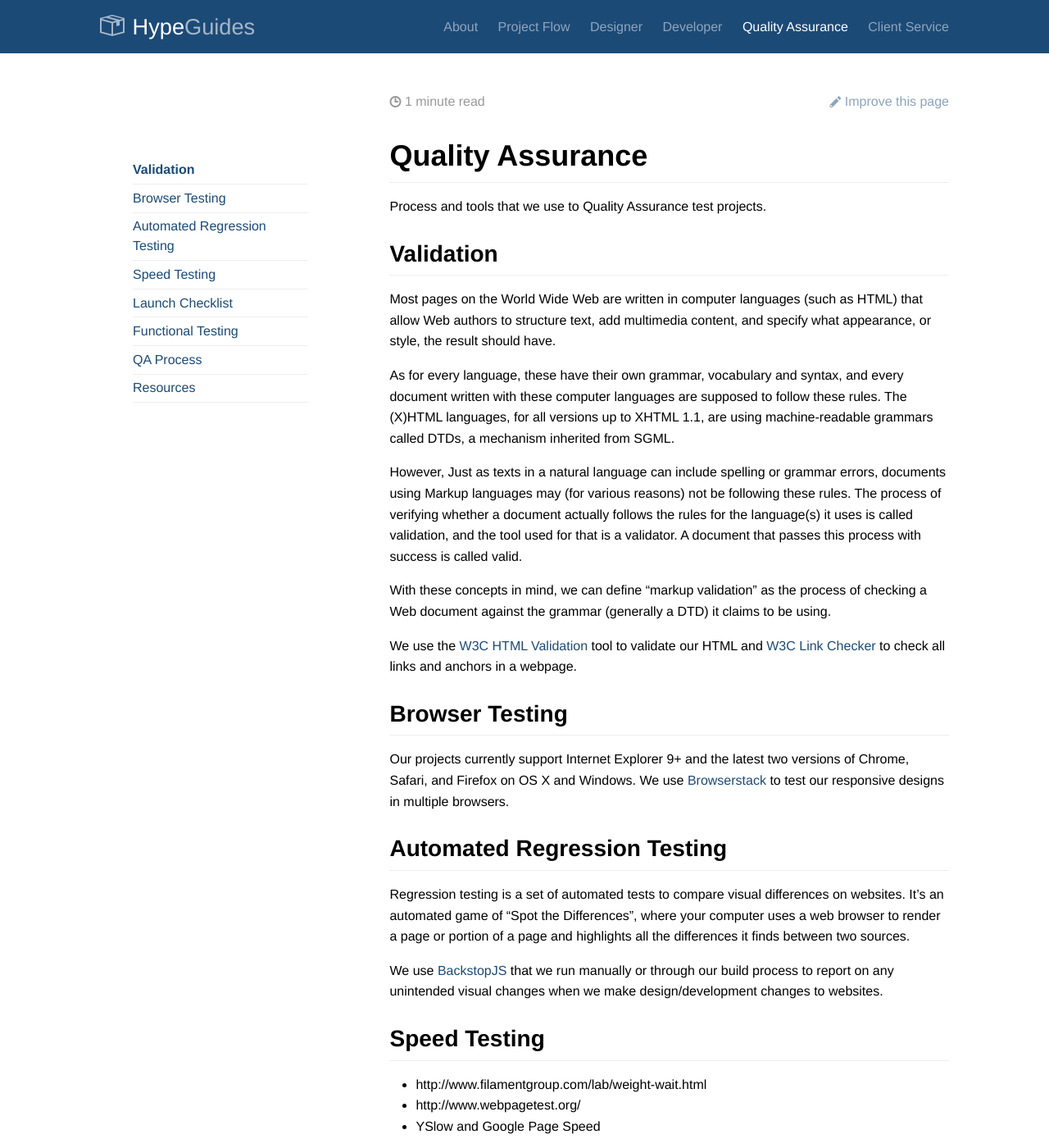
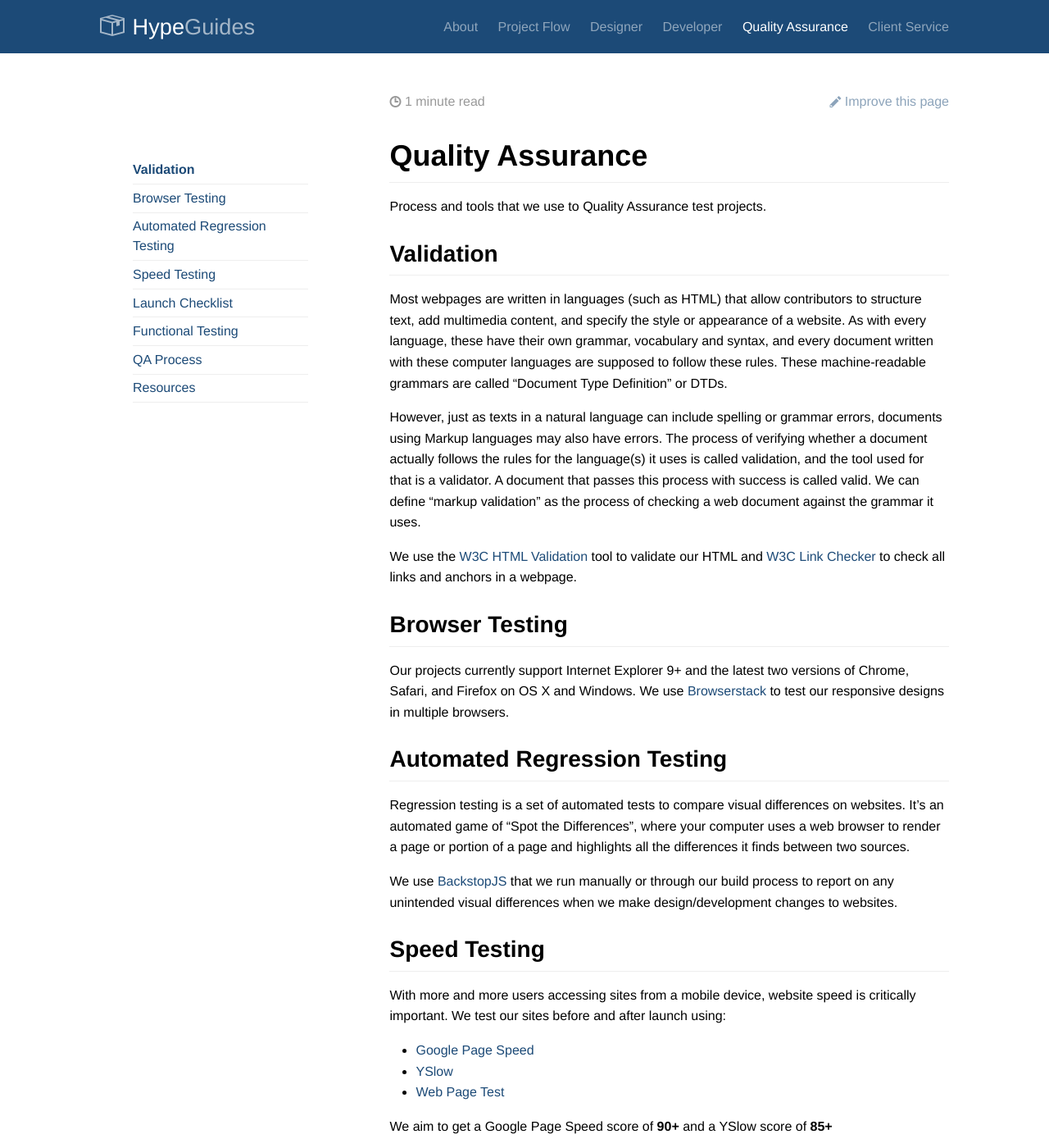
Before and after one commit to TaniaD13/handbook, a Jekyll site: the page built from qa.md, in a window 1280 px wide and 1400 px high. Shown: the whole window at 82% size. Built offline with Jekyll 4.4.1, drawn with Linux system fonts in a browser that asks for light colours; Markdown is read by kramdown in place of the engine named in the settings; some of the changed text lies outside the part shown.

Commit message:
Update qa.md

```diff
--- a/qa.md
+++ b/qa.md
@@ -8,13 +8,9 @@
 Process and tools that we use to Quality Assurance test projects.
 
 ## Validation
-Most pages on the World Wide Web are written in computer languages (such as HTML) that allow Web authors to structure text, add multimedia content, and specify what appearance, or style, the result should have.
+Most webpages are written in languages (such as HTML) that allow contributors to structure text, add multimedia content, and specify the style or appearance of a website. As with every language, these have their own grammar, vocabulary and syntax, and every document written with these computer languages are supposed to follow these rules. These machine-readable grammars are called "Document Type Definition" or DTDs.
 
-As for every language, these have their own grammar, vocabulary and syntax, and every document written with these computer languages are supposed to follow these rules. The (X)HTML languages, for all versions up to XHTML 1.1, are using machine-readable grammars called DTDs, a mechanism inherited from SGML.
-
-However, Just as texts in a natural language can include spelling or grammar errors, documents using Markup languages may (for various reasons) not be following these rules. The process of verifying whether a document actually follows the rules for the language(s) it uses is called validation, and the tool used for that is a validator. A document that passes this process with success is called valid.
-
-With these concepts in mind, we can define "markup validation" as the process of checking a Web document against the grammar (generally a DTD) it claims to be using.
+However, just as texts in a natural language can include spelling or grammar errors, documents using Markup languages may also have errors. The process of verifying whether a document actually follows the rules for the language(s) it uses is called validation, and the tool used for that is a validator. A document that passes this process with success is called valid. We can define "markup validation" as the process of checking a web document against the grammar it uses.
 
 We use the [W3C HTML Validation](https://validator.w3.org) tool to validate our HTML and [W3C Link Checker](https://validator.w3.org/checklink) to check all links and anchors in a webpage.
 
@@ -24,12 +20,16 @@
 ## Automated Regression Testing
 Regression testing is a set of automated tests to compare visual differences on websites. It’s an automated game of “Spot the Differences”, where your computer uses a web browser to render a page or portion of a page and highlights all the differences it finds between two sources.
 
-We use [BackstopJS](https://garris.github.io/BackstopJS/) that we run manually or through our build process to report on any unintended visual changes when we make design/development changes to websites.
+We use [BackstopJS](https://garris.github.io/BackstopJS/) that we run manually or through our build process to report on any unintended visual differences when we make design/development changes to websites.
 
 ## Speed Testing
-* http://www.filamentgroup.com/lab/weight-wait.html
-* http://www.webpagetest.org/
-* YSlow and Google Page Speed
+With more and more users accessing sites from a mobile device, website speed is critically important. We test our sites before and after launch using:
+
+* [Google Page Speed](https://developers.google.com/speed/pagespeed/)
+* [YSlow](http://yslow.org/)
+* [Web Page Test](http://www.webpagetest.org/)
+
+We aim to get a Google Page Speed score of **90+** and a YSlow score of **85+**
 
 ## Launch Checklist
 * http://www.boxuk.com/blog/relaunching-the-ultimate-website-launch-checklist/
@@ -47,3 +47,4 @@
 
 ## Resources
 * [Automated CSS Regression Testing](https://css-tricks.com/automating-css-regression-testing)
+* [More Weight Doesn't Mean More Wait](http://www.filamentgroup.com/lab/weight-wait.html)
```
